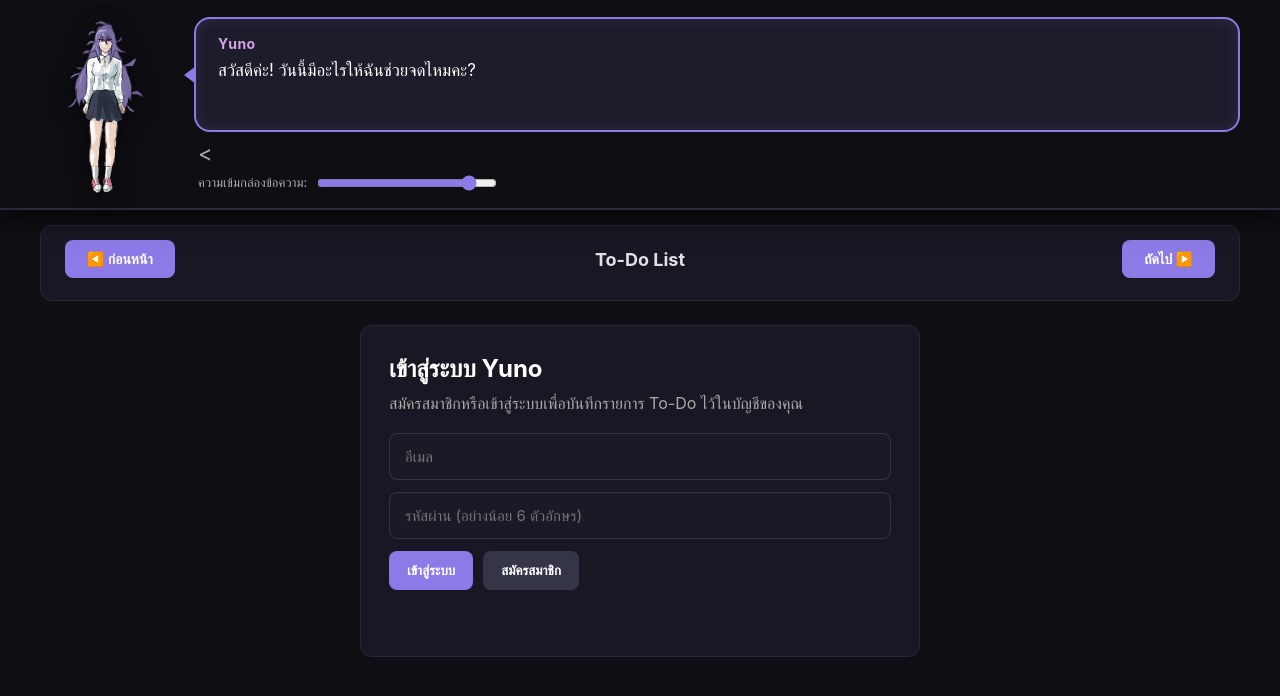
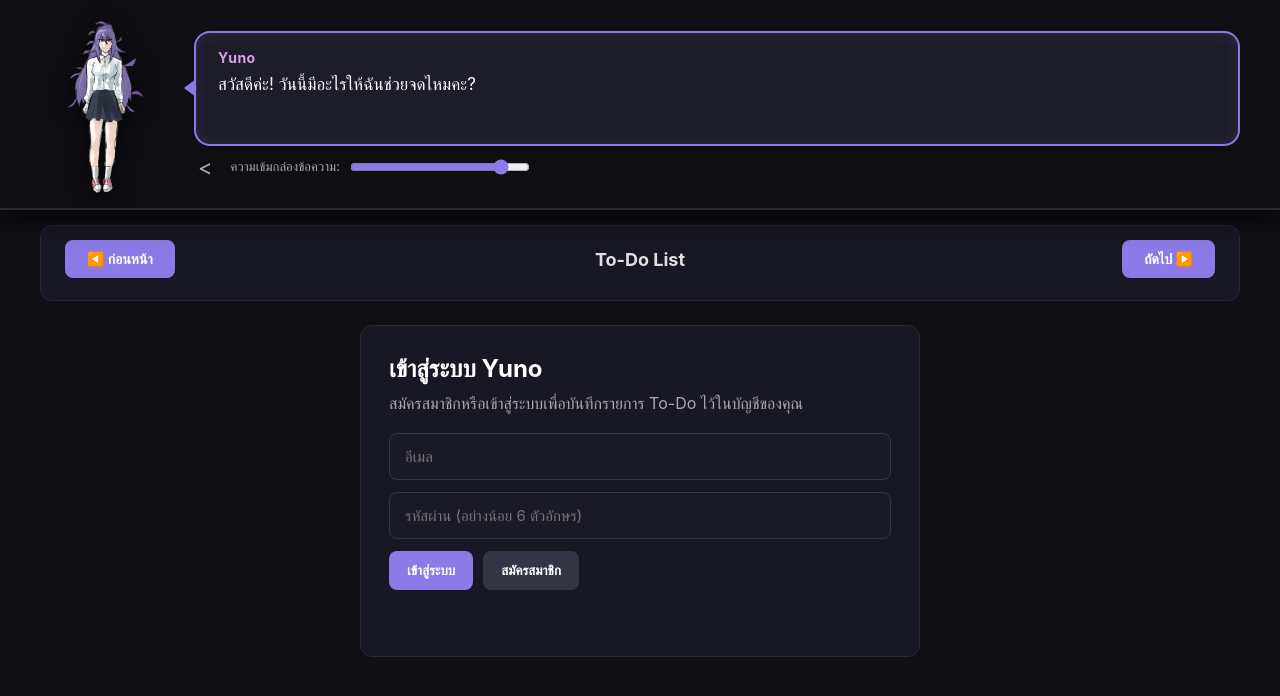
Before and after one commit to adam-aden/Yuno-assistant, a plain HTML site: page index.html in a window 1280 px wide. Both pictures are taken after a click on the button "แสดงตัวเลือกเสริม". Drawn offline with nearby package versions, Linux system fonts and the light colour scheme.

Commit message:
Show extra options inline beside toggle

```diff
--- a/index.html
+++ b/index.html
@@ -107,8 +107,15 @@
         }
 
         /* แถบปรับ Opacity */
+        .extra-options-container {
+            display: flex;
+            align-items: center;
+            gap: 10px;
+            flex-wrap: nowrap;
+        }
+
         .extra-options-toggle {
-            align-self: flex-start;
+            flex: 0 0 auto;
             padding: 0 4px;
             border: 0;
             background: transparent;
@@ -120,6 +127,11 @@
 
         .extra-options-toggle:hover {
             color: #ffffff;
+        }
+
+        .extra-options {
+            display: flex;
+            align-items: center;
         }
 
         .extra-options[hidden] {
@@ -368,12 +380,14 @@
                     <div class="char-name">Yuno</div>
                     <div class="dialogue-text" id="dialogue-text">สวัสดีค่ะ! วันนี้มีอะไรให้ฉันช่วยจดไหมคะ?</div>
                 </div>
+                <div class="extra-options-container">
                     <button type="button" class="extra-options-toggle" id="extra-options-toggle"
                         onclick="toggleExtraOptions()" aria-label="แสดงตัวเลือกเสริม" aria-expanded="false">&gt;</button>
                     <div class="extra-options" id="extra-options" hidden>
                         <div class="opacity-control">
                             <span>ความเข้มกล่องข้อความ:</span>
                             <input type="range" id="opacity-slider" min="0.2" max="1" step="0.05" value="0.9" oninput="changeOpacity(this.value)">
+                        </div>
                     </div>
                 </div>
             </div>
```
Lines whose indentation alone changed are shown as unchanged.
